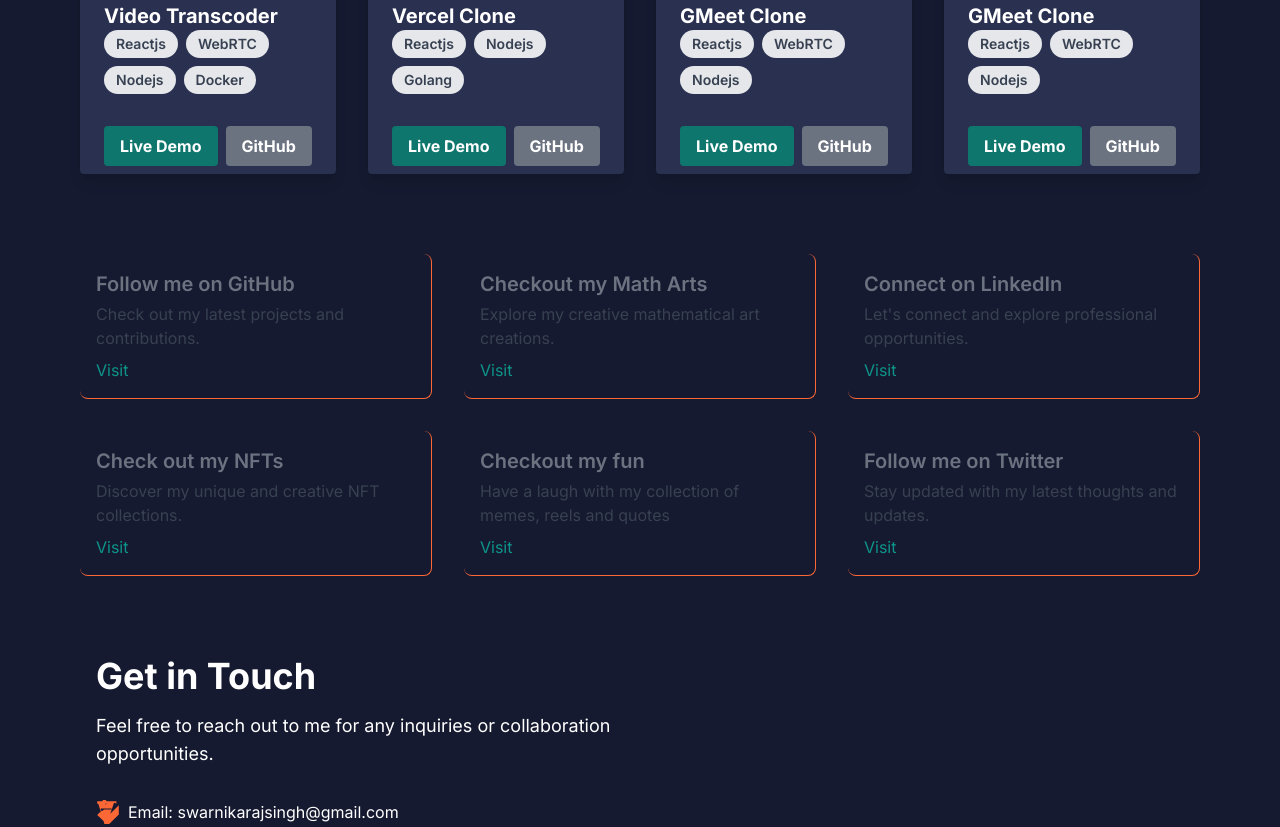
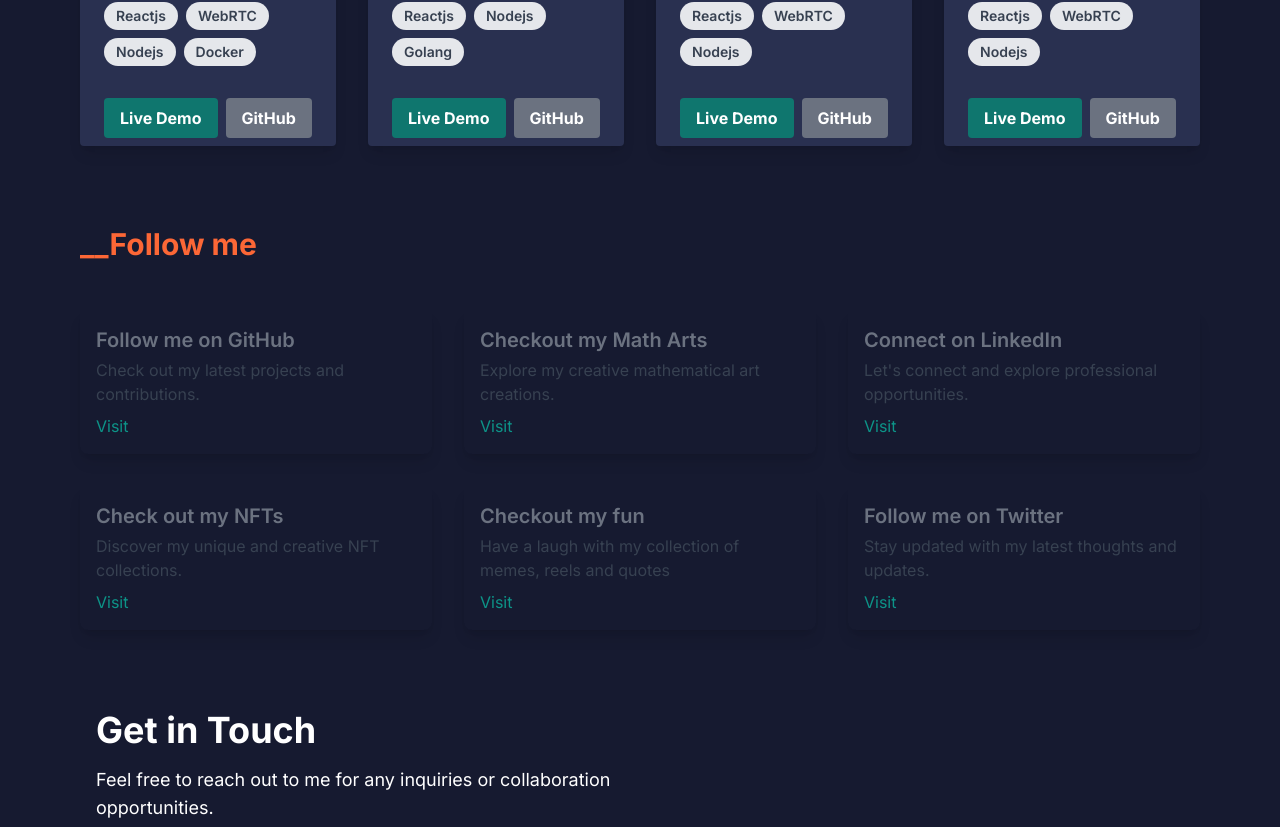
Before and after one commit to swarnikaraj/porfolio, a Next.js app: page / in a window 1280 px wide. Shown: the part 842-1669 px from the top of the page. Built offline with nearby package versions, Linux system fonts and the light colour scheme.

Commit message:
added follow me

```diff
--- a/src/pages/Fun.js
+++ b/src/pages/Fun.js
@@ -2,7 +2,7 @@ import React from "react";
 
 const Card = ({ title, description, link }) => {
   return (
-    <div className=" p-4 border border-solid border-[#FC6736] border-t-0 border-l-0 rounded-lg">
+    <div className=" p-4 shadow-lg border-[#FC6736] border-t-0 border-l-0 rounded-lg">
       <h3 className="text-xl font-semibold mb-1 text-gray-500">{title}</h3>
       <p className="text-gray-700 mb-2">{description}</p>
       <a href={link} className="text-teal-600 hover:underline">
@@ -47,10 +47,19 @@ const Fun = () => {
   ];
 
   return (
-    <div className="grid grid-cols-1 sm:grid-cols-2 md:grid-cols-3 gap-8">
-      {cards.map((card, index) => (
-        <Card key={index} {...card} />
-      ))}
+    <div>
+      <div className=" pb-10">
+        <h2 className="text-3xl font-bold pb-2 text-left text-[#FC6736]">
+          __Follow me
+        </h2>
+        <p className="text-xl text-[#FFD0EC]"></p>
+      </div>
+
+      <div className="grid grid-cols-1 sm:grid-cols-2 md:grid-cols-3 gap-8">
+        {cards.map((card, index) => (
+          <Card key={index} {...card} />
+        ))}
+      </div>
     </div>
   );
 };
--- a/src/pages/Header.js
+++ b/src/pages/Header.js
@@ -26,7 +26,8 @@ const Header = () => {
           <a href="#contact" className="nav-link">
             Contact
           </a>
-          <a href="#" className="nav-link">
+
+          <a href="/Swarnnika-Resume.pdf" target="_blank" className="nav-link">
             Resume
           </a>
           <div className="flex items-center space-x-4 mt-4 lg:mt-0">
--- a/src/pages/Project.js
+++ b/src/pages/Project.js
@@ -7,7 +7,7 @@ const ProjectSection = () => {
         <h2 className="text-3xl font-bold pb-2 text-left text-[#FC6736]">
           __Projects
         </h2>
-        <p className="text-xl text-[#FFD0EC]">Check out my cool projects</p>
+        {/* <p className="text-xl text-[#FFD0EC]">Check out my cool projects</p> */}
       </div>
 
       <div className="container ">
```
Also changed, not shown: 2 other files (tests, documents, lock files or other folders).
